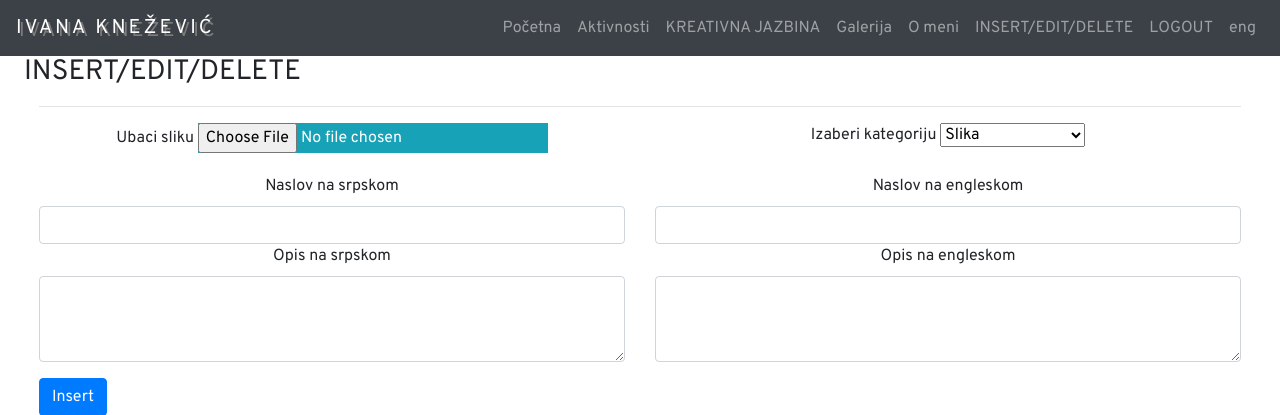
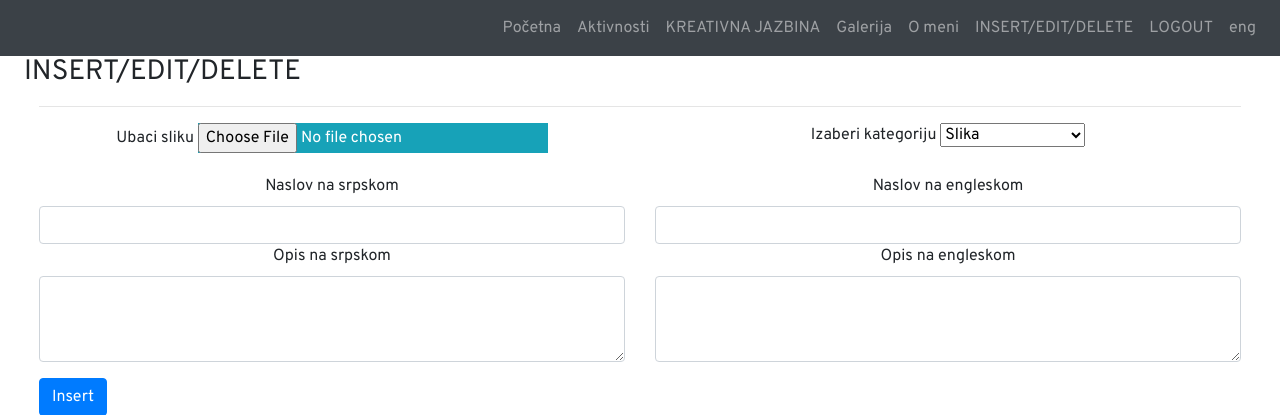
Before and after one commit to vladimirmaksimovic/IK_v07, a PHP site: page /views/CRUDgalery.php in a window 1280 px wide. Shown: the top 415 px of the page. Run offline with PHP 8.4, Linux system fonts and the light colour scheme; the visitor is signed in with stand-in values (Sample User, id 1); data that the repository does not hold is empty.

Commit message:
izbacujem/komentarisem IK brand u navbar-u HTML/CSS

```diff
--- a/css/style.css
+++ b/css/style.css
@@ -12,11 +12,11 @@ nav a:hover {
   opacity: 0.8;
 }
 
-.navbar-brand {
+/* .navbar-brand {
   text-transform: uppercase;
   letter-spacing: 0.15em;
   text-shadow: 3px 3px 0 #777;
-}
+} */
 
 /* Logo */
 .logo {
--- a/views/navbar.php
+++ b/views/navbar.php
@@ -1,5 +1,5 @@
 <nav class="navbar fixed-top navbar-expand-lg navbar-dark bg-dark">
-  <a class="navbar-brand" href="index.php">Ivana Knežević</a>
+  <!-- <a class="navbar-brand" href="index.php">Ivana Knežević</a> -->
   <button class="navbar-toggler" type="button" data-toggle="collapse" data-target="#navbarText" aria-controls="navbarText" aria-expanded="false" aria-label="Toggle navigation">
     <span class="navbar-toggler-icon"></span>
   </button>
--- a/views/navbaredit.php
+++ b/views/navbaredit.php
@@ -1,5 +1,5 @@
 <nav class="navbar fixed-top navbar-expand-lg navbar-dark bg-dark">
-  <a class="navbar-brand" href="../views/index.php">Ivana Knežević</a>
+  <!-- <a class="navbar-brand" href="../views/index.php">Ivana Knežević</a> -->
   <button class="navbar-toggler" type="button" data-toggle="collapse" data-target="#navbarText" aria-controls="navbarText" aria-expanded="false" aria-label="Toggle navigation">
     <span class="navbar-toggler-icon"></span>
   </button>
--- a/viewsen/navbar.php
+++ b/viewsen/navbar.php
@@ -1,5 +1,5 @@
 <nav class="navbar fixed-top navbar-expand-lg navbar-dark bg-dark">
-  <a class="navbar-brand" href="index.php">Ivana Knežević</a>
+  <!-- <a class="navbar-brand" href="index.php">Ivana Knežević</a> -->
   <button class="navbar-toggler" type="button" data-toggle="collapse" data-target="#navbarText" aria-controls="navbarText" aria-expanded="false" aria-label="Toggle navigation">
     <span class="navbar-toggler-icon"></span>
   </button>
```
